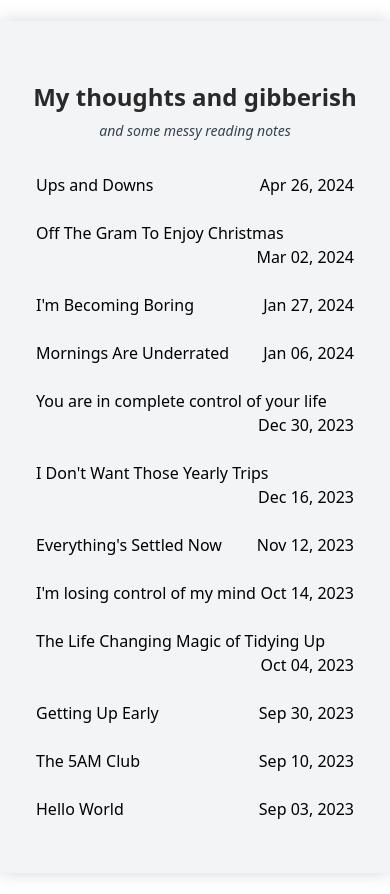
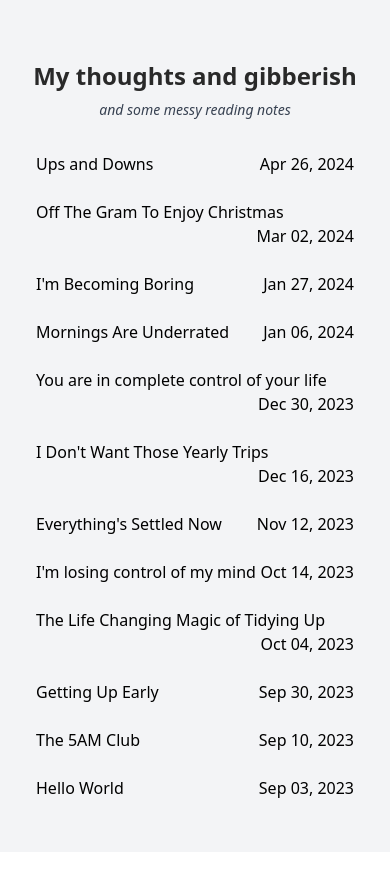
Before and after one commit to baggiiiie/blog, a Next.js app: page / in a window 390 px wide. After the commit the page ends 852 px from the top, so only its background shows below. Built offline with nearby package versions, Linux system fonts and the light colour scheme.

Commit message:
Remove shadow for mobile

```diff
--- a/src/global.css
+++ b/src/global.css
@@ -22,10 +22,10 @@
 		@apply w-full
 		se:w-[70%]
 		se:max-w-[800px] se:min-w-[500px]
-		min-h-[95vh] my-[2.5vh]
+		se:min-h-[95vh] se:my-[2.5vh]
 		py-10 se:px-20 px-5
 		/* shadow-xl  */
-		shadow-[0px_0px_2vh_0px_rgba(55,55,55,0.2)]
+		se:shadow-[0px_0px_2vh_0px_rgba(55,55,55,0.2)]
 		/* shadow-gray-300 */
 		bg-gray-100 m-auto;
 	}
--- a/src/pages/[id].js
+++ b/src/pages/[id].js
@@ -46,7 +46,10 @@ const PostButtom = () => {
 				<div>
 					<p>
 						Route your ideas&nbsp;
-						<a href="mailto:yingchao.dai22@gmail.com" className="underline">to my inbox</a>
+						<a
+							href="mailto:yingchao.dai22@gmail.com"
+							className="underline"
+						>to my inbox</a>
 						.
 					</p>
 				</div>
```
